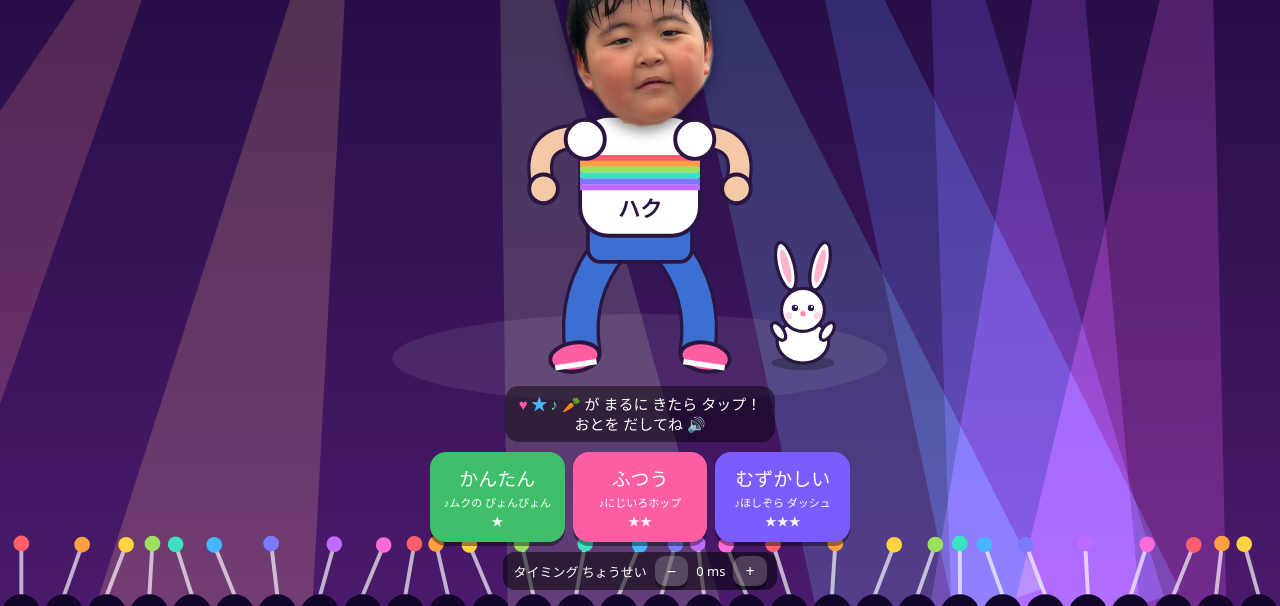
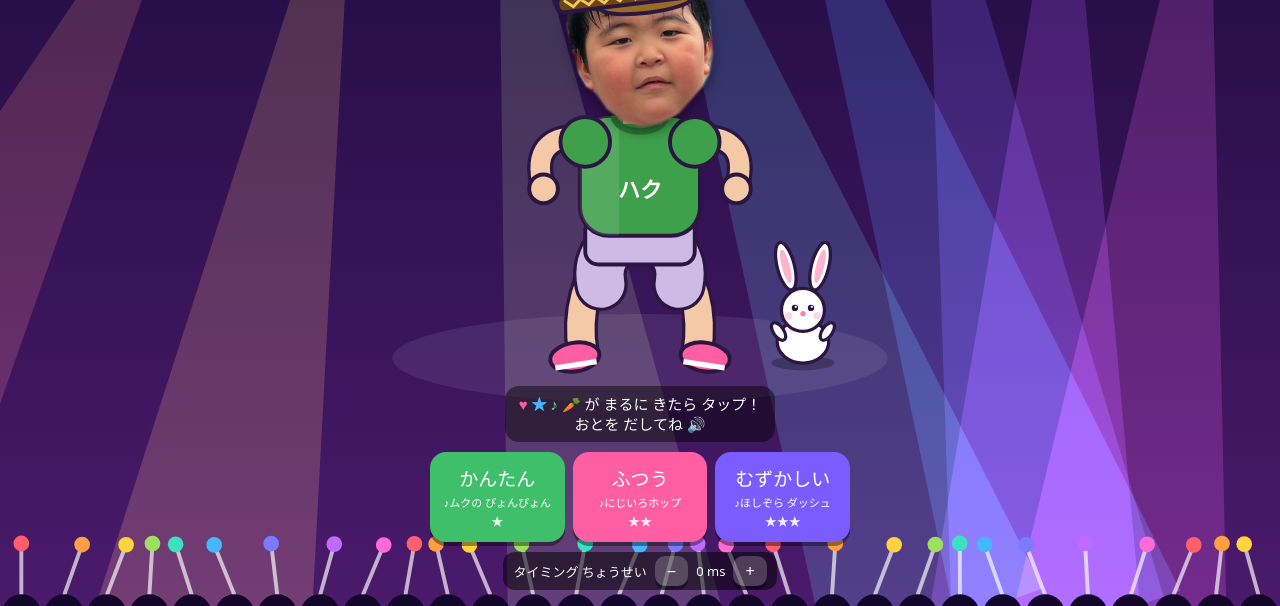
Before and after one commit to benfulcher/haku-dance, a plain HTML site: page web/index.html in a window 1280 px wide. Shown: the part 194-800 px from the top of the page. Drawn offline with Linux system fonts and the light colour scheme; animation ran at ten frames a second.

Commit message:
Dress the dancer like Haku: green T-shirt, lavender shorts, mustard cap
Co-Authored-By: Claude Opus 5.5 <noreply@anthropic.com>

```diff
--- a/web/index.html
+++ b/web/index.html
@@ -870,34 +870,38 @@ function drawDancer(t, beat, fever) {
   const spin = sp && sp.spin !== undefined ? sp.spin : 1;
   ctx.save();
   if (spin !== 1) { ctx.translate(bx, 0); ctx.scale(Math.sign(spin || 1) * Math.max(Math.abs(spin), 0.06), 1); ctx.translate(-bx, 0); }
-  const skin = "#f4c9a8", ink = "#2a1640";
+  const skin = "#f4c9a8", ink = "#2a1640", shirt = "#3fa04c", shorts = "#cdbbe6";
   // legs and shoes
   for (const i of [2, 3]) {
     const sd = i === 2 ? -1 : 1;
-    hose(joints[i], eff[i], 92 * s, 24 * s, "#3c6fd1", sd);
+    hose(joints[i], eff[i], 92 * s, 21 * s, skin, sd);
     ctx.save(); ctx.translate(eff[i][0] + sd * 6 * s, eff[i][1] + 4 * s); ctx.rotate(sd * 0.15 - reach(i, t) * sd * 0.5);
     ctx.fillStyle = "#ff5fa2"; ctx.strokeStyle = ink; ctx.lineWidth = 3 * s;
     ctx.beginPath(); ctx.ellipse(0, 0, 19 * s, 11 * s, 0, 0, Math.PI * 2); ctx.fill(); ctx.stroke();
     ctx.fillStyle = "#fff"; ctx.fillRect(-16 * s, 4 * s, 32 * s, 4 * s);
     ctx.restore();
   }
-  // shorts and T-shirt
+  // lavender shorts: a wide stub down each thigh, then the seat
+  for (const i of [2, 3]) hose(joints[i], lerp2(joints[i], eff[i], 0.36), 34 * s, 36 * s, shorts, i === 2 ? -1 : 1);
   ctx.save(); ctx.translate(pv[0], pv[1]); ctx.rotate(lean); ctx.translate(-pv[0], -pv[1]);
-  ctx.fillStyle = "#3c6fd1"; ctx.strokeStyle = ink; ctx.lineWidth = 3 * s;
-  ctx.beginPath(); ctx.roundRect(bx - 40 * s, by + 50 * s, 80 * s, 34 * s, 10 * s); ctx.fill(); ctx.stroke();
+  ctx.fillStyle = shorts; ctx.strokeStyle = ink; ctx.lineWidth = 3 * s;
+  ctx.beginPath(); ctx.roundRect(bx - 42 * s, by + 50 * s, 84 * s, 36 * s, 10 * s); ctx.fill(); ctx.stroke();
+  // green T-shirt
   ctx.save();
   ctx.beginPath(); ctx.roundRect(bx - 46 * s, by - 28 * s, 92 * s, 92 * s, 22 * s);
-  ctx.fillStyle = "#fff"; ctx.fill(); ctx.stroke(); ctx.clip();
-  for (let i = 0; i < 6; i++) { ctx.fillStyle = RAINBOW[i * 1.5 | 0]; ctx.fillRect(bx - 50 * s, by + (2 + i * 4.5) * s, 100 * s, 4.6 * s); }
-  ctx.fillStyle = ink; ctx.font = `900 ${Math.round(17 * s)}px system-ui, sans-serif`;
-  ctx.textAlign = "center"; ctx.textBaseline = "middle"; if (spin > 0) ctx.fillText(DANCER, bx, by + 45 * s);   // not on his back
+  ctx.fillStyle = shirt; ctx.fill(); ctx.stroke(); ctx.clip();
+  ctx.fillStyle = "#ffffff1c"; ctx.fillRect(bx - 46 * s, by - 28 * s, 30 * s, 92 * s);   // a soft highlight down one side
+  ctx.strokeStyle = "#2b7a37"; ctx.lineWidth = 5 * s;   // crew neck
+  ctx.beginPath(); ctx.ellipse(bx, by - 28 * s, 20 * s, 12 * s, 0, 0, Math.PI); ctx.stroke();
+  ctx.fillStyle = "#fff"; ctx.font = `900 ${Math.round(17 * s)}px system-ui, sans-serif`;
+  ctx.textAlign = "center"; ctx.textBaseline = "middle"; if (spin > 0) ctx.fillText(DANCER, bx, by + 30 * s);   // not on his back
   ctx.restore();
   // arms, hands, sleeves
   for (const i of [0, 1]) {
     const sd = i === 0 ? -1 : 1, h = local(eff[i]);
     hose(joints[i], h, 88 * s, 15 * s, skin, sd);
     circle(h[0], h[1], 11 * s, skin, ink, 3 * s);
-    circle(joints[i][0], joints[i][1] + 2 * s, 15 * s, "#fff", ink, 3 * s);
+    circle(joints[i][0], joints[i][1] + 4 * s, 19 * s, shirt, ink, 3 * s);   // short sleeve
   }
   // head
   const hh = 150 * s, hx = bx, hy = by - 92 * s;
@@ -913,17 +917,41 @@ function drawDancer(t, beat, fever) {
     }
   }
   if (spin < 0) {   // facing away mid-spin: the back of his head
-    ctx.fillStyle = "#1c1512"; ctx.beginPath(); ctx.ellipse(0, -4 * s, 58 * s, 70 * s, 0, 0, Math.PI * 2); ctx.fill();
+    circle(0, 4 * s, 56 * s, skin);
+    ctx.fillStyle = "#1c1512"; ctx.beginPath(); ctx.ellipse(0, -10 * s, 58 * s, 54 * s, 0, 0, Math.PI * 2); ctx.fill();
     ctx.fillStyle = "#ffffff22"; ctx.beginPath(); ctx.ellipse(-14 * s, -34 * s, 18 * s, 26 * s, -0.4, 0, Math.PI * 2); ctx.fill();
   } else if (face.complete && face.naturalWidth) {
     const w = hh * face.naturalWidth / face.naturalHeight;
     ctx.shadowColor = "#0007"; ctx.shadowBlur = 10 * s; ctx.shadowOffsetY = 4 * s;
     ctx.drawImage(face, -w / 2, -hh / 2, w, hh);
   } else circle(0, 0, 60 * s, skin, ink, 3 * s);
+  drawCap(s, spin > 0, ink);
   ctx.restore();
   ctx.restore();   // lean
   ctx.restore();   // spin
   return eff;
+}
+
+// his mustard newsboy cap with a braided band, worn a little to one side
+function drawCap(s, front, ink) {
+  ctx.save(); ctx.translate(-4 * s, -30 * s); ctx.rotate(-0.12);
+  ctx.shadowColor = "#0000"; ctx.strokeStyle = ink; ctx.lineWidth = 3 * s;
+  if (front) {   // peak over the forehead
+    ctx.fillStyle = "#9a6c22"; ctx.beginPath(); ctx.ellipse(8 * s, 8 * s, 36 * s, 8 * s, 0, 0, Math.PI); ctx.fill(); ctx.stroke();
+  }
+  ctx.fillStyle = "#c2903a";   // puffy crown
+  ctx.beginPath(); ctx.moveTo(-60 * s, 6 * s);
+  ctx.bezierCurveTo(-74 * s, -30 * s, -30 * s, -52 * s, 10 * s, -48 * s);
+  ctx.bezierCurveTo(52 * s, -44 * s, 76 * s, -22 * s, 60 * s, 6 * s);
+  ctx.closePath(); ctx.fill(); ctx.stroke();
+  ctx.strokeStyle = "#9a6c22"; ctx.lineWidth = 2 * s;   // panel seams
+  for (const x of [-22, 22]) { ctx.beginPath(); ctx.moveTo(x * s, 0); ctx.quadraticCurveTo(x * 0.6 * s, -30 * s, 6 * s, -46 * s); ctx.stroke(); }
+  ctx.fillStyle = "#ffffff30"; ctx.beginPath(); ctx.ellipse(-24 * s, -26 * s, 16 * s, 8 * s, -0.5, 0, Math.PI * 2); ctx.fill();
+  ctx.fillStyle = "#6b4518"; ctx.strokeStyle = ink; ctx.lineWidth = 3 * s;   // band
+  ctx.beginPath(); ctx.roundRect(-60 * s, -4 * s, 120 * s, 12 * s, 5 * s); ctx.fill(); ctx.stroke();
+  ctx.strokeStyle = "#f0c95a"; ctx.lineWidth = 2.2 * s;   // gold braid
+  ctx.beginPath(); for (let x = -54; x <= 54; x += 6) ctx.lineTo(x * s, (x / 6 % 2 ? -0.5 : 4.5) * s); ctx.stroke();
+  ctx.restore();
 }
 
 function drawTargets(t, sb = null) {
```
